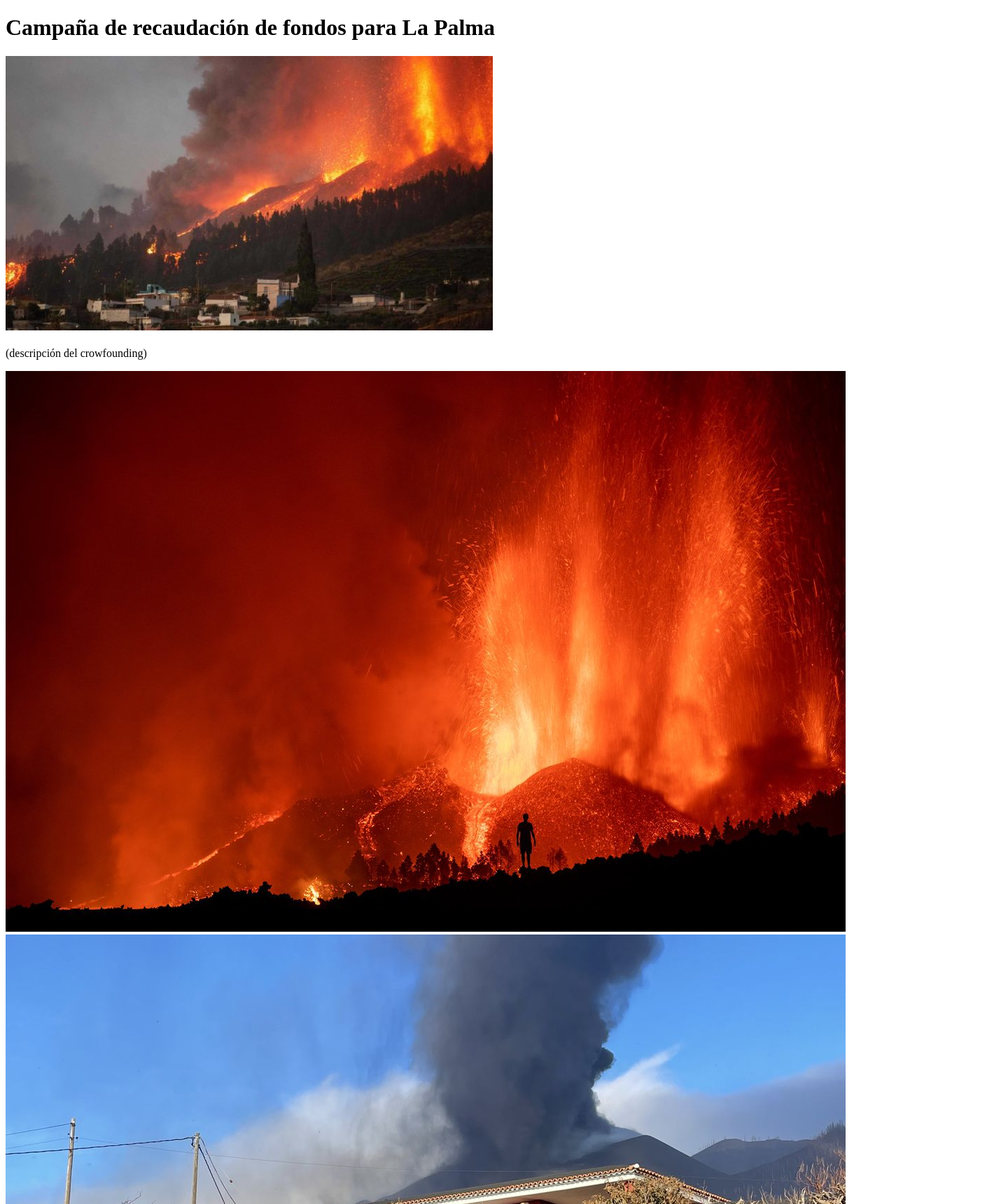
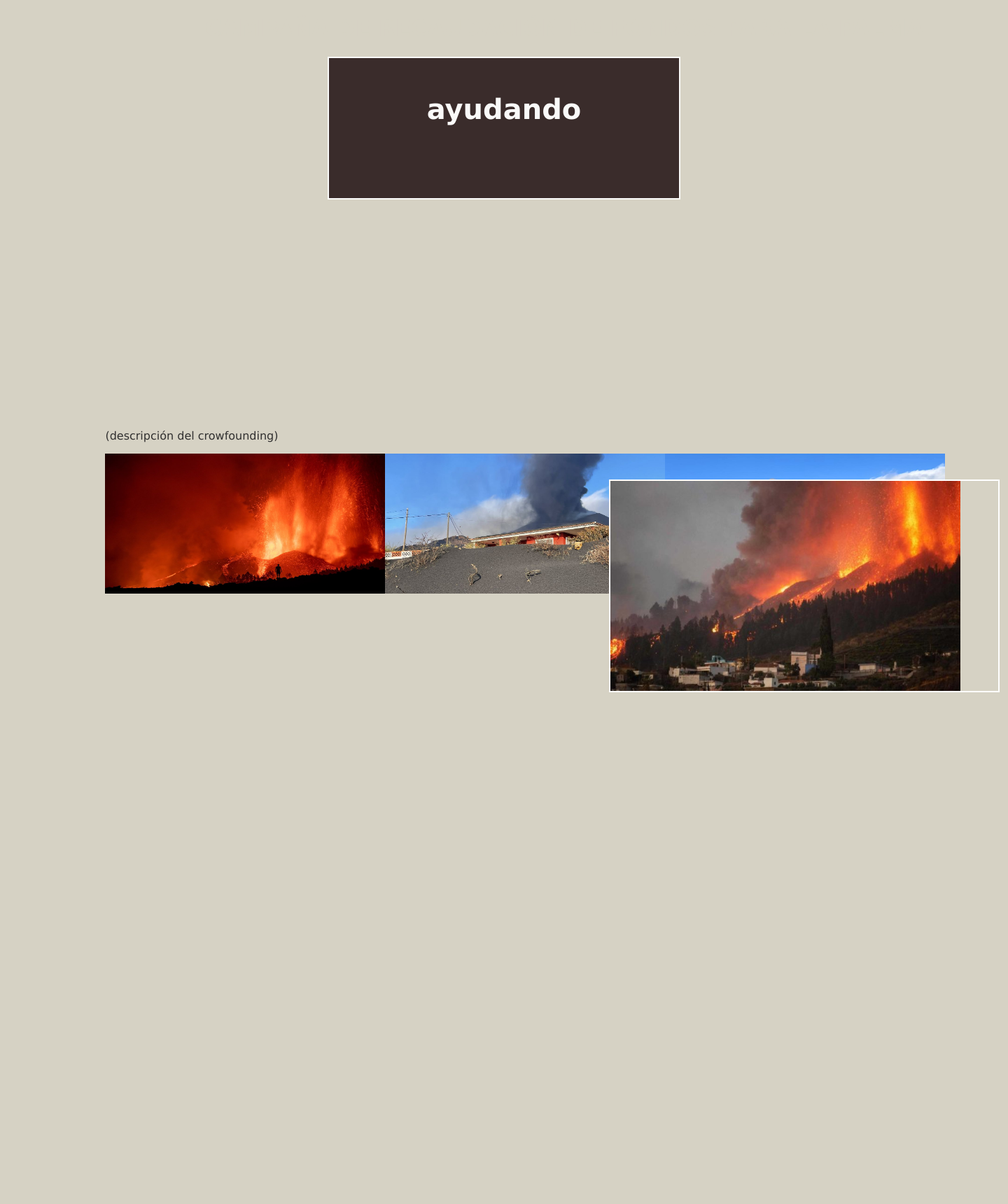
Before and after one commit to pgonzalezs1999/Web_de_crowdfunding, a PHP site: page /crowd1.html in a window 1440 px wide. Shown: the top 1720 px of the page at 70% size. After the commit the page ends 989 px from the top, so only its background shows below. Run offline with PHP 8.4, Linux system fonts and the light colour scheme.

Commit message:
segunda pantalla del crowfoundin

```diff
--- a/crowdfunding_lp/crowd1.html
+++ b/crowdfunding_lp/crowd1.html
@@ -3,19 +3,19 @@
 <head>
     <meta charset="utf-8">
     <title> Campaña de recaudación para La Palma</title>
-    <link rel="stylersheet" href="css/style_crowd1.css">
+    <link rel="stylesheet" href="css/style_crowd1.css">
 
 </head>
 <body>
     <h1> Campaña de recaudación de fondos para La Palma </h1>
 
-    <div id="banner_reacudacion">
-
+    <div id="banner">
+        <h2 id="subtitulo"> ayudando </h2>
     </div>
 
     <div class="grid-container">
         <div id= images>
-            <img class="desastre" src="images/LaPalma_desatre.jpeg" alt="Desastre de la palma">
+            <img class="desastre" src="images/LaPalma_desatre.jpeg" alt="Desastre de la palma" width="500px" height="300px">
         </div>
         <div id="donacion">
 
@@ -28,15 +28,20 @@
         </div>
         <div class="LaPalma">
             <div id="image1">
-                <img src="images/image1.jpg" alt="Desastre de La Palma">
+                <img src="images/image1.jpg" alt="Desastre de La Palma" width="400 px" height="200 px">
             </div>
 
             <div id="image2">
-                <img src="images/image2.jpg" alt="Desastre de La Palma">
+                <img src="images/image2.jpg" alt="Desastre de La Palma" width="400 px" height="200 px">
             </div>
             <div id="image3">
-                <img src="images/image3.jpg" alt="Desastre de La Palma">
+                <img src="images/image3.jpg" alt="Desastre de La Palma" width="400 px" height="200 px">
             </div>
+        </div>
+
+        <div class="comentarios">
+
+
         </div>
     </div>
 
--- a/crowdfunding_lp/css/style_crowd1.css
+++ b/crowdfunding_lp/css/style_crowd1.css
@@ -1,4 +1,63 @@
 /* el codigo de color de la página va a ser en rgb 140, 230, 190*/
 :root{
-    --nuestroColor: rgb(140, 230, 190);
+    --nuestroColor: #a5d3ae;
+    --blanco: #D6D2C4;
 }
+html{
+    background-color: var(--blanco);
+}
+
+.grid-container{
+    display: grid;
+    width: 80%;
+    margin: 0 auto;
+}
+h1{
+    color:var(--blanco);
+    font-family: Verdana, Geneva, Tahoma, sans-serif;
+    margin-left: 20%;
+    text-transform: uppercase;
+}
+
+p{
+    color: rgb(49,48,48);
+    font-family: 'Lucida Sans', 'Lucida Sans Regular', 'Lucida Grande', 'Lucida Sans Unicode', Geneva, Verdana, sans-serif;
+}
+
+h2{
+    color: rgb(26, 153, 26);
+    font-family: 'Lucida Sans', 'Lucida Sans Regular', 'Lucida Grande', 'Lucida Sans Unicode', Geneva, Verdana, sans-serif;
+}
+
+.LaPalma{
+    display: flex;
+    flex-direction: row;
+    justify-content: space-around;
+}
+
+#images{
+    border: 2px solid white;
+    position: relative;
+    margin-left: 60%;
+    top:50vh;
+    width: 46.1%;
+    height: 97.6%;
+
+}
+
+  #banner #subtitulo {
+      border: 2px solid white;
+      position: relative;
+      margin-top: 10%;
+      width: 400px;
+      height: 100px;
+      margin: 0 auto;
+      padding: 50px;
+      color: white;
+      font-family: 'Lucida Sans', 'Lucida Sans Regular', 'Lucida Grande', 'Lucida Sans Unicode', Geneva, Verdana, sans-serif,cursive;
+      font-size: 40px;
+      font-weight: bold;
+      text-align: center;
+      background-color: rgb(42, 27, 27);
+      opacity: 90%;
+  }
```
